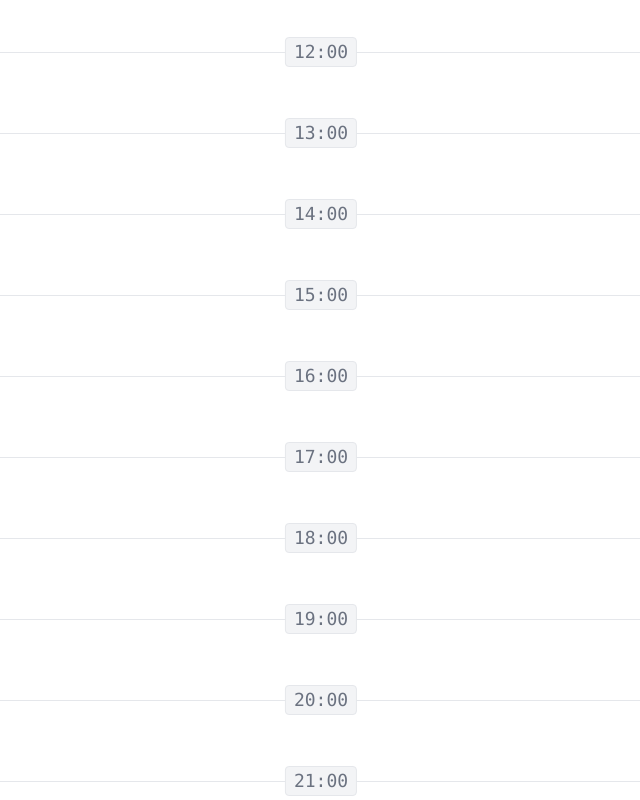
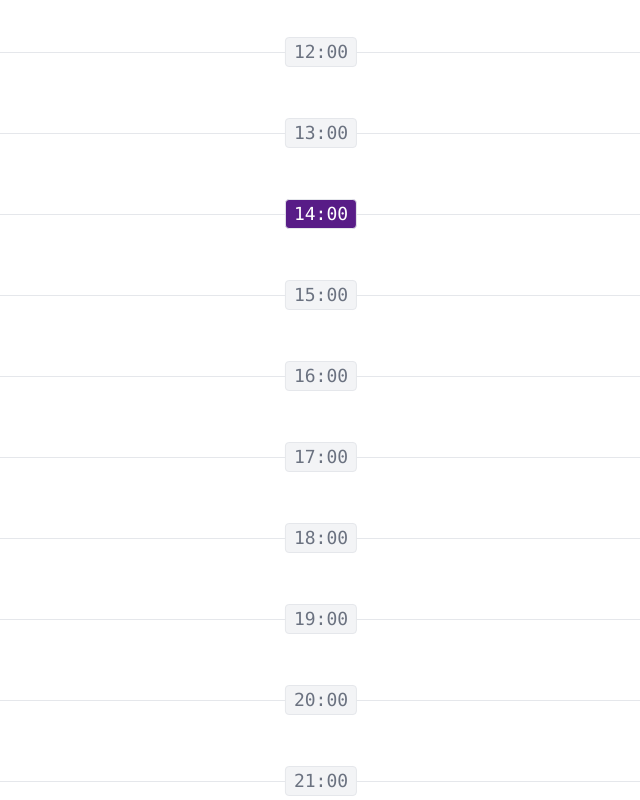
Before and after one commit to hel1yeah/HellProgressiveTimeTrack, a Vue app: page /#timeline in a window 1280 px wide. Shown: the part 940-1740 px from the top of the page, without its empty margins (319-959 px from the left). Built offline with nearby package versions, Linux system fonts and the light colour scheme.

Commit message:
fix: timeline item, 15#

```diff
--- /dev/null
+++ b/src/components/TimeLineItem.vue
@@ -0,0 +1,21 @@
+<script setup>
+const props = defineProps({
+  timelineItem: {
+    type: Object,
+    required: true
+  }
+})
+
+const hourLinkClasses = [
+  'absolute -top-4 left-1/2 -translate-x-1/2 rounded border px-2 font-mono text-lg border-radius-2',
+  props.timelineItem.hour === new Date().getHours()
+    ? 'bg-purple-900 front-back text-white'
+    : 'bg-gray-100 text-gray-500'
+]
+</script>
+
+<template>
+  <li class="relative flex flex-col gap-2 border-t border-gray-200 py-10 px-4">
+    <a href="#" :class="hourLinkClasses">{{ props.timelineItem.hour }}:00</a>
+  </li>
+</template>
--- a/src/pages/TheTimeline.vue
+++ b/src/pages/TheTimeline.vue
@@ -1,4 +1,5 @@
 <script setup>
+import TimelineItem from '@/components/TimeLineItem.vue'
 import { generateTimelineItems } from '@/common/functions.js'
 const timelineItems = generateTimelineItems()
 </script>
@@ -6,17 +7,11 @@
 <template>
   <div class="mt-10">
     <ul>
-      <li
-        v-for="{ hour } in timelineItems"
-        :key="hour"
-        class="relative flex flex-col gap-2 border-t border-gray-200 py-10 px-4"
-      >
-        <a
-          href="#"
-          class="absolute -top-4 left-1/2 -translate-x-1/2 rounded border bg-gray-100 px-2 font-mono text-lg text-gray-500 border-radius-2"
-          >{{ hour }}:00</a
-        >
-      </li>
+      <timeline-item
+        v-for="timeLineItem in timelineItems"
+        :key="timeLineItem.hour"
+        :timeline-item="timeLineItem"
+      />
     </ul>
   </div>
 </template>
```
